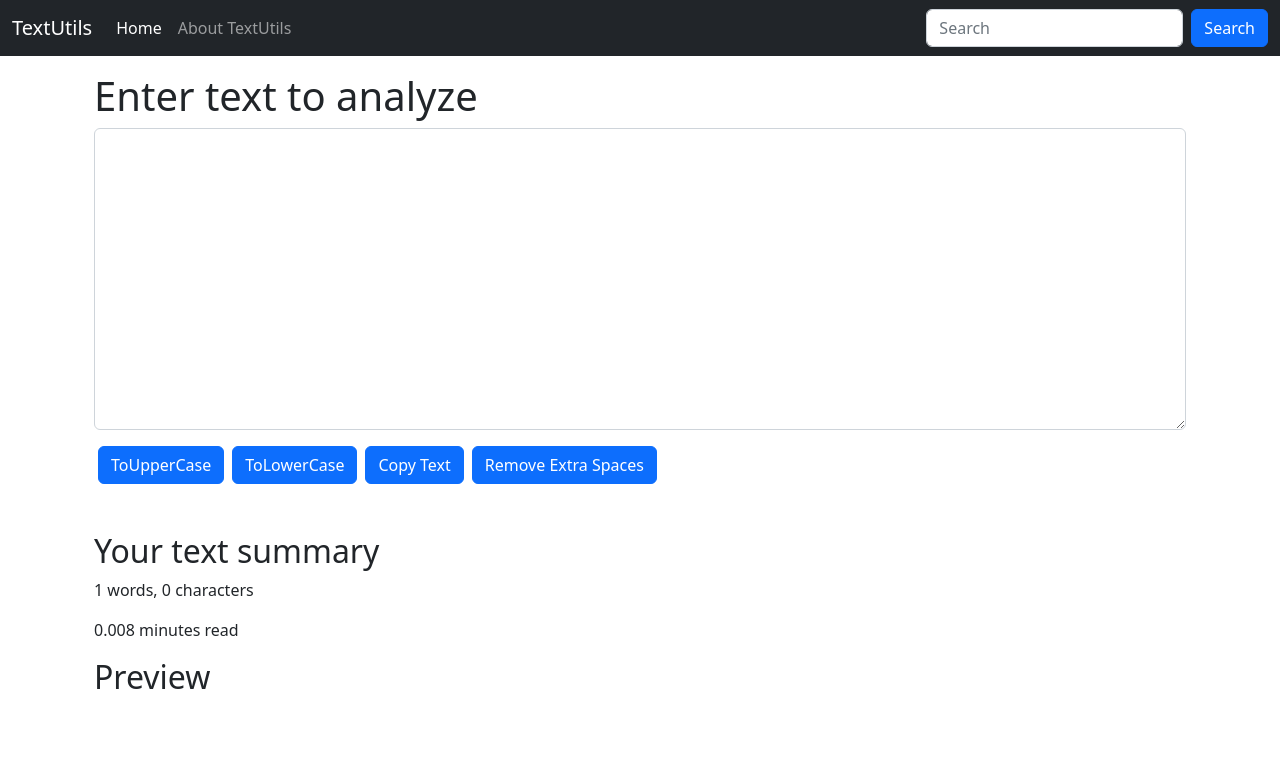
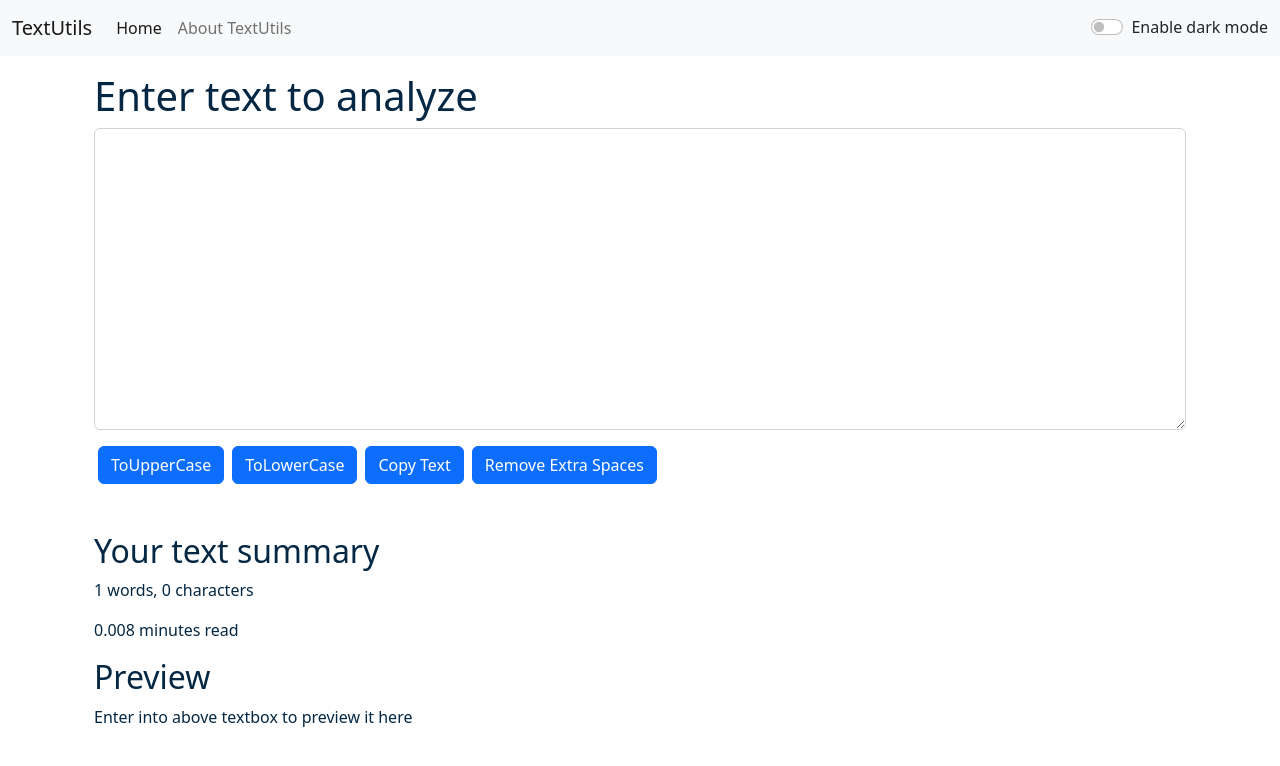
Before and after one commit to Avinash2103/React-TextUtils, a React (Create React App) app: page / in a window 1280 px wide. Shown: the top 766 px of the page. Built offline with nearby package versions, Linux system fonts and the light colour scheme.

Commit message:
Improving Dark Mode & Refactoring App Component | #12

```diff
--- a/src/App.js
+++ b/src/App.js
@@ -1,13 +1,29 @@
+import { useState } from "react";
 import "./App.css";
 import Navbar from "./components/Navbar";
 import TextForm from "./components/TextForm";
 
 function App() {
+  const [mode, setMode] = useState("light");
+  const toggleMode = () => {
+    if (mode === "light") {
+      setMode("dark");
+      document.body.style.backgroundColor = "#042743";
+    } else {
+      setMode("light");
+      document.body.style.backgroundColor = "white";
+    }
+  };
   return (
     <>
-      <Navbar title="TextUtils" aboutText="About TextUtils" />
+      <Navbar
+        title="TextUtils"
+        mode={mode}
+        toggleMode={toggleMode}
+        aboutText="About TextUtils"
+      />
       <div className="container my-3">
-        <TextForm heading="Enter text to analyze"/>
+        <TextForm heading="Enter text to analyze" mode={mode}/>
       </div>
     </>
   );
--- a/src/components/Navbar.js
+++ b/src/components/Navbar.js
@@ -3,7 +3,9 @@ import PropTypes from "prop-types";
 
 export default function Navbar(props) {
   return (
-    <nav className="navbar navbar-expand-lg navbar-dark bg-dark">
+    <nav
+      className={`navbar navbar-expand-lg navbar-${props.mode} bg-${props.mode}`}
+    >
       <div className="container-fluid">
         <a className="navbar-brand" href="/">
           {props.title}
@@ -32,7 +34,7 @@ export default function Navbar(props) {
               </a>
             </li>
           </ul>
-          <form className="d-flex" role="search">
+          {/* <form className="d-flex" role="search">
             <input
               className="form-control me-2"
               type="search"
@@ -42,12 +44,31 @@ export default function Navbar(props) {
             <button className="btn btn-primary" type="submit">
               Search
             </button>
-          </form>
+          </form> */}
+          <div className="form-check form-switch">
+            <input
+              className="form-check-input"
+              type="checkbox"
+              onClick={props.toggleMode}
+              role="switch"
+              id="flexSwitchCheckDefault"
+            />
+            <label className={`form-check-label text-${props.mode === 'light' ? 'dark' : 'light'}`} htmlFor="flexSwitchCheckDefault">
+              Enable {props.mode === 'light' ? 'dark' : 'light'} mode
+            </label>
+          </div>
         </div>
       </div>
     </nav>
   );
 }
 
-Navbar.prototype = { title: PropTypes.string, aboutText: PropTypes.string };
-Navbar.defaultProps = { title: "Set title here", aboutText: "set about text here" };
+Navbar.prototype = {
+  title: PropTypes.string,
+  aboutText: PropTypes.string,
+  mode: PropTypes.bool,
+};
+Navbar.defaultProps = {
+  title: "Set title here",
+  aboutText: "set about text here",
+};
--- a/src/components/TextForm.js
+++ b/src/components/TextForm.js
@@ -29,7 +29,9 @@ export default function TextForm(props) {
   return (
     <>
       <div className="container">
-        <h1>{props.heading}</h1>
+        <h1 style={{color: props.mode === "light" ? "#042743" : "white"}}>
+          {props.heading}
+        </h1>
         <div className="mb-3">
           <textarea
             className="form-control"
@@ -37,6 +39,10 @@ export default function TextForm(props) {
             onChange={handleOnChange}
             id="myBox"
             rows="12"
+            style={{
+              backgroundColor: props.mode === "light" ? "white" : "#042743",
+              color: props.mode === "light" ? "#042743" : "white",
+            }}
           ></textarea>
         </div>
         <button className="btn btn-primary mx-1" onClick={handleUpClick}>
@@ -52,14 +58,14 @@ export default function TextForm(props) {
           Remove Extra Spaces
         </button>
       </div>
-      <div className="container my-5">
+      <div className="container my-5" style={{color: props.mode === "light" ? "#042743" : "white"}}>
         <h2>Your text summary</h2>
         <p>
           {wordCout} words, {text.length} characters
         </p>
         <p>{0.008 * wordCout} minutes read</p>
         <h2>Preview</h2>
-        <p>{text}</p>
+        <p>{text.length > 0 ? text : "Enter into above textbox to preview it here"}</p>
       </div>
     </>
   );
```
